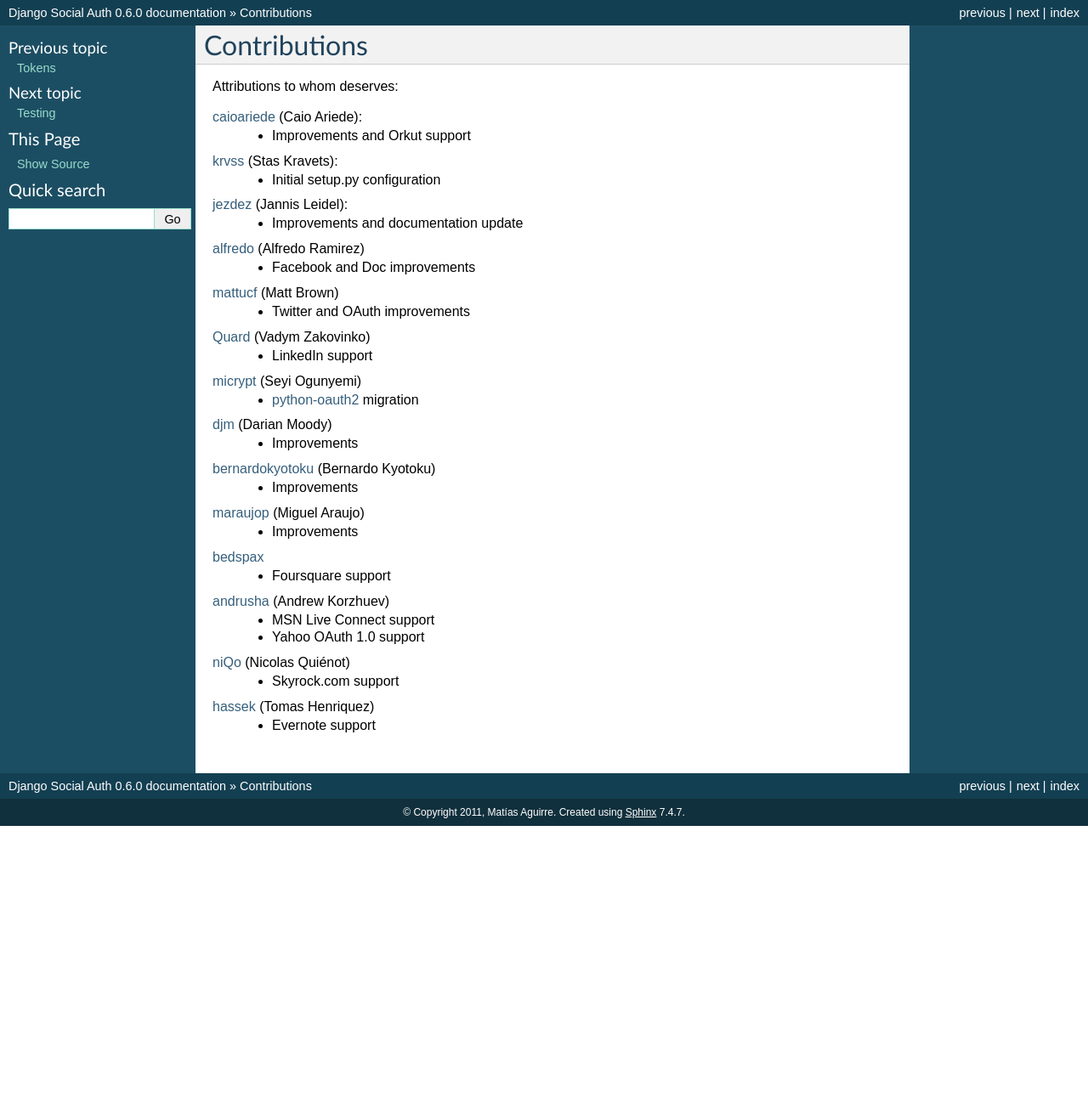
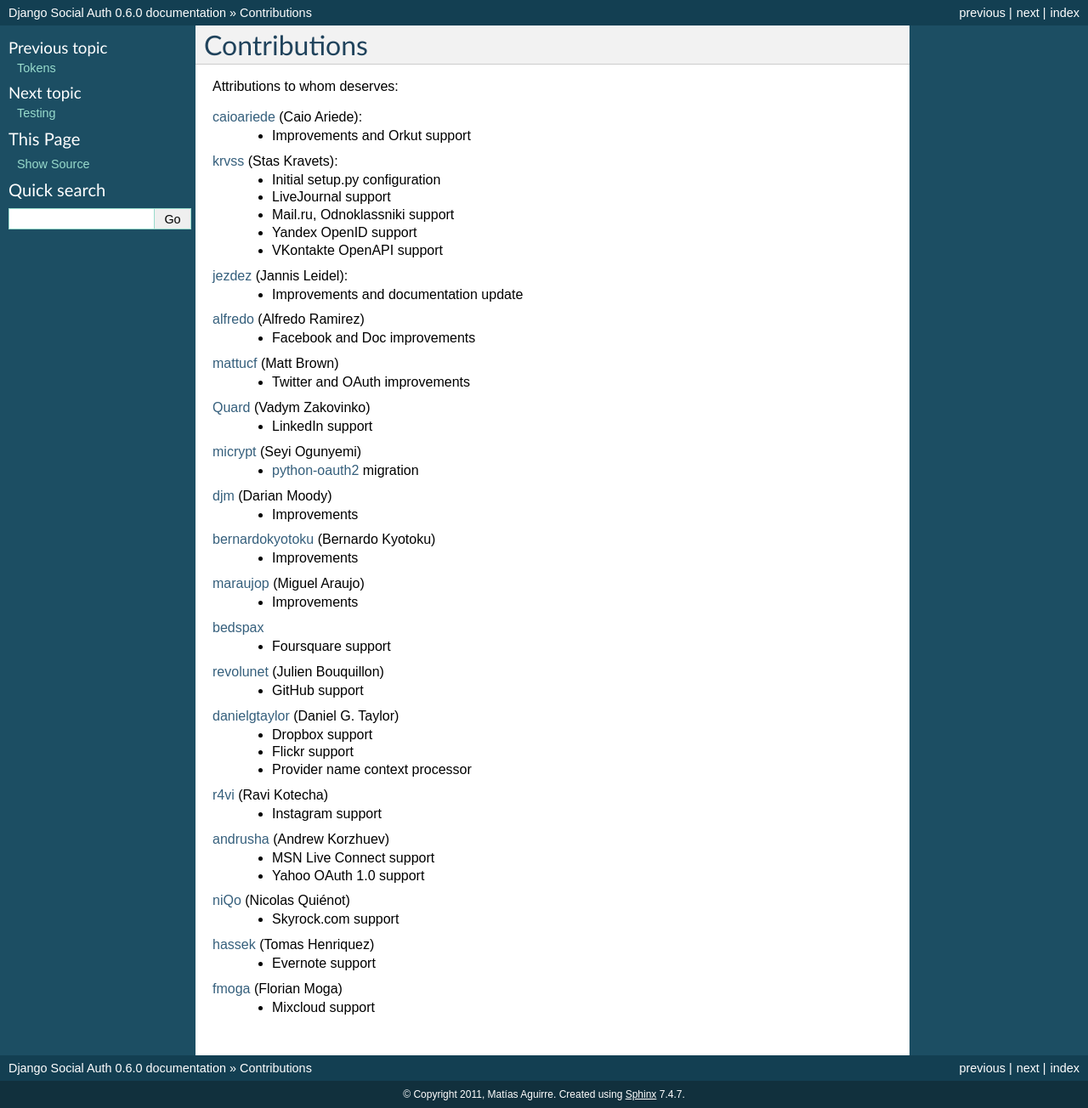
Before and after one commit to devs-cloud/django-social-auth-module, a Sphinx documentation site: the page built from doc/contributions.rst, in a window 1280 px wide. Shown: the whole page at 85% size. Built offline with Sphinx 7.4.7, drawn with Linux system fonts in a browser that asks for light colours; before the commit the page ends 972 px from its top, so only the background shows below that.

Commit message:
Fixes to doc and remove unused module

```diff
--- a/doc/contributions.rst
+++ b/doc/contributions.rst
@@ -8,6 +8,10 @@
 
 krvss_ (Stas Kravets):
   * Initial setup.py configuration
+  * LiveJournal support
+  * Mail.ru, Odnoklassniki support
+  * Yandex OpenID support
+  * VKontakte OpenAPI support
 
 jezdez_ (Jannis Leidel):
   * Improvements and documentation update
@@ -36,6 +40,17 @@
 bedspax_
   * Foursquare support
 
+revolunet_ (Julien Bouquillon)
+  * GitHub support
+
+danielgtaylor_ (Daniel G. Taylor)
+  * Dropbox support
+  * Flickr support
+  * Provider name context processor
+
+r4vi_ (Ravi Kotecha)
+  * Instagram support
+
 andrusha_ (Andrew Korzhuev)
   * MSN Live Connect support
   * Yahoo OAuth 1.0 support
@@ -45,6 +60,10 @@
 
 hassek_ (Tomas Henriquez)
   * Evernote support
+
+fmoga_ (Florian Moga)
+  * Mixcloud support
+
 
 .. _caioariede: https://github.com/caioariede
 .. _krvss: https://github.com/krvss
@@ -61,3 +80,7 @@
 .. _python-oauth2: https://github.com/simplegeo/python-oauth2
 .. _niQo: https://github.com/niQo
 .. _hassek: https://github.com/hassek
+.. _fmoga: https://github.com/fmoga
+.. _revolunet: https://github.com/revolunet
+.. _r4vi: https://github.com/r4vi
+.. _danielgtaylor: https://github.com/danielgtaylor
```
Also changed, not shown: doc/backends/mixcloud.rst (added, +29 -0 lines), 1 other file.
